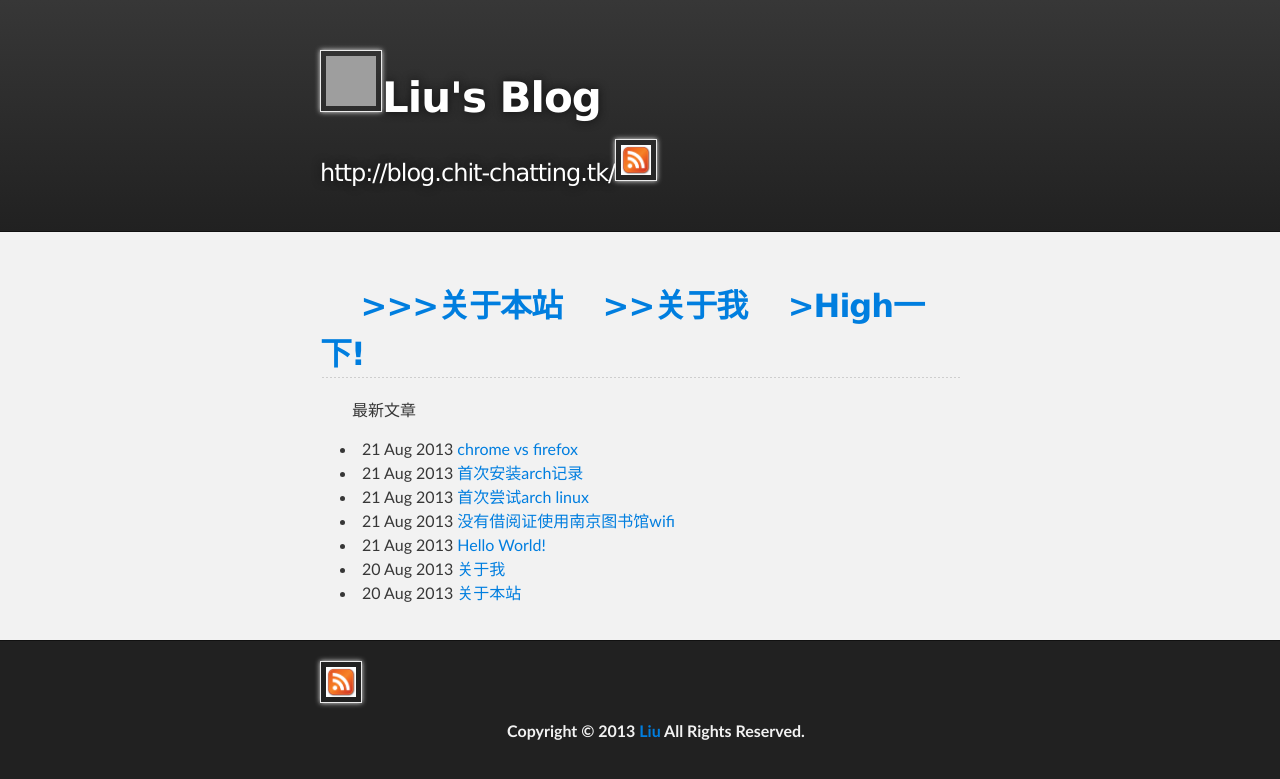
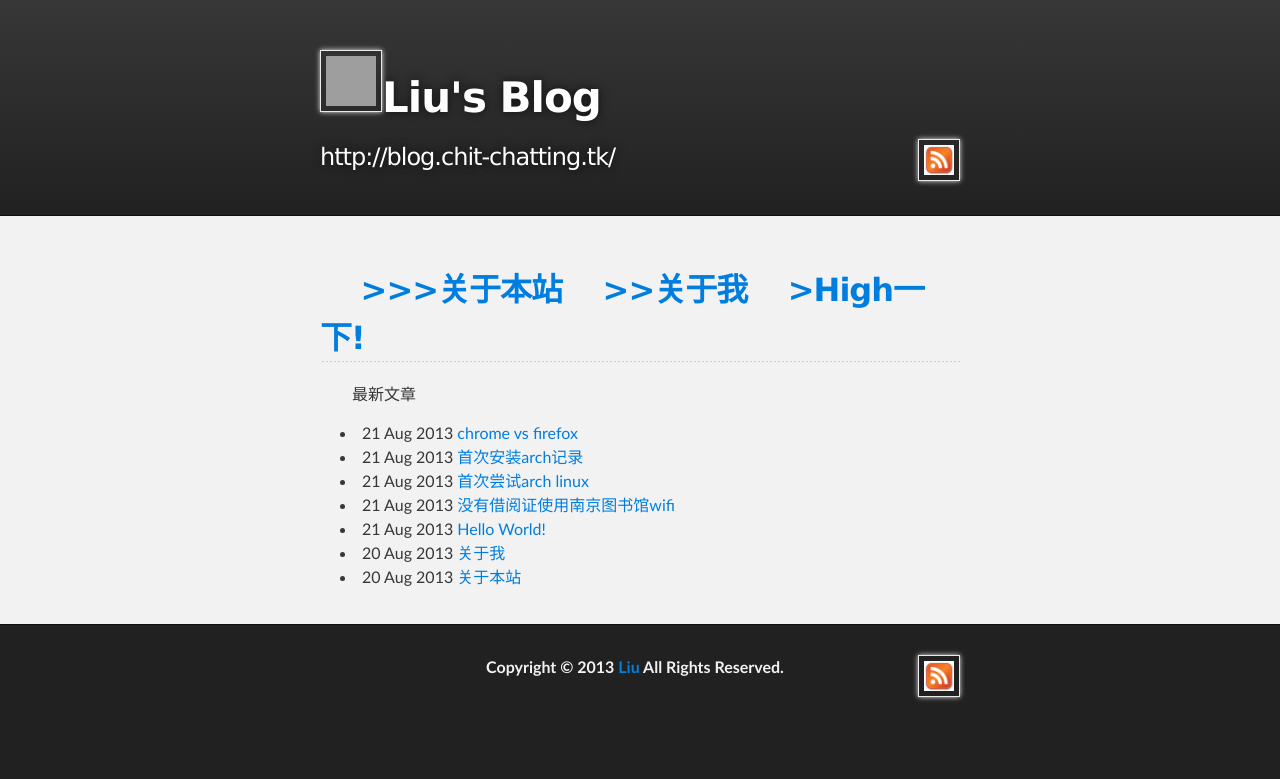
Before and after one commit to laurence6/blog, a Jekyll site: the page built from index.html, in a window 1280 px wide. Shown: the top 779 px of the page. Built offline with Jekyll 4.4.1, drawn with Linux system fonts in a browser that asks for light colours; grey boxes are pictures that could not be loaded.

Commit message:
Update rss

```diff
--- a/_layouts/default.html
+++ b/_layouts/default.html
@@ -17,7 +17,7 @@
 		<header class="inner">
 
 			<h1 id="project_title"><img src="http://ww4.sinaimg.cn/mw690/bf2cf099jw1e7u54z4seij20l90l8mys.jpg" width="50" height="50" />Liu's Blog</h1>
-			<h3 id="project_tagline">http://blog.chit-chatting.tk/<a href="/atom.xml"><img src="/images/rss.png" width="30" height="30" /></a></h3>
+			<h3 id="project_tagline">http://blog.chit-chatting.tk/<a href="/atom.xml"><img align="right" src="/images/rss.png" width="30" height="30" /></a></h3>
 
 		</header>
 	</div>
@@ -32,8 +32,7 @@
 <!-- FOOTER  -->
 	<div id="footer_wrap" class="outer">
 		<footer class="inner">
-			<a href="/atom.xml"><img src="/images/rss.png" width="30" height="30" /></a>
-			<p align="center"><strong>Copyright © 2013 <a href="/2013/08/20/aboutme/">Liu</a> All Rights Reserved.</strong></p>
+			<p align="center"><strong>Copyright © 2013 <a href="/2013/08/20/aboutme/">Liu</a> All Rights Reserved.</strong><a href="/atom.xml"><img align="right" src="/images/rss.png" width="30" height="30" /></a></p>
 		</footer>
 	</div>
 
--- a/_layouts/post.html
+++ b/_layouts/post.html
@@ -14,7 +14,7 @@
 		<header class="inner">
 
 			<h1 id="project_title"><img src="http://ww4.sinaimg.cn/mw690/bf2cf099jw1e7u54z4seij20l90l8mys.jpg" width="50" height="50" />Liu's Blog</h1>
-			<h3 id="project_tagline">http://blog.chit-chatting.tk/<a href="/atom.xml"><img src="/images/rss.png" width="30" height="30" /></a></h3>
+			<h3 id="project_tagline">http://blog.chit-chatting.tk/<a href="/atom.xml"><img align="right" src="/images/rss.png" width="30" height="30" /></a></h3>
 
 		</header>
 	</div>
@@ -60,8 +60,7 @@
 <!-- FOOTER  -->
 	<div id="footer_wrap" class="outer">
 		<footer class="inner">
-			<a href="/atom.xml"><img src="/images/rss.png" width="30" height="30" /></a>
-			<p align="center"><strong>Copyright © 2013 <a href="/2013/08/20/aboutme/">Liu</a> All Rights Reserved.</strong></p>
+			<p align="center"><strong>Copyright © 2013 <a href="/2013/08/20/aboutme/">Liu</a> All Rights Reserved.</strong><a href="/atom.xml"><img align="right" src="/images/rss.png" width="30" height="30" /></a></p>
 		</footer>
 	</div>
 
--- a/atom.xml
+++ b/atom.xml
@@ -10,7 +10,7 @@ layout: nil
 	<updated>{{ site.time | date_to_xmlschema }}</updated>
 	<id>http://blog.chit-chatting.tk/</id>
 	<author>
-		<name>Liu's Blog</name>
+		<name>Liu</name>
 		<email>liuxy6@gmail.com</email>
 	</author>
 
```
